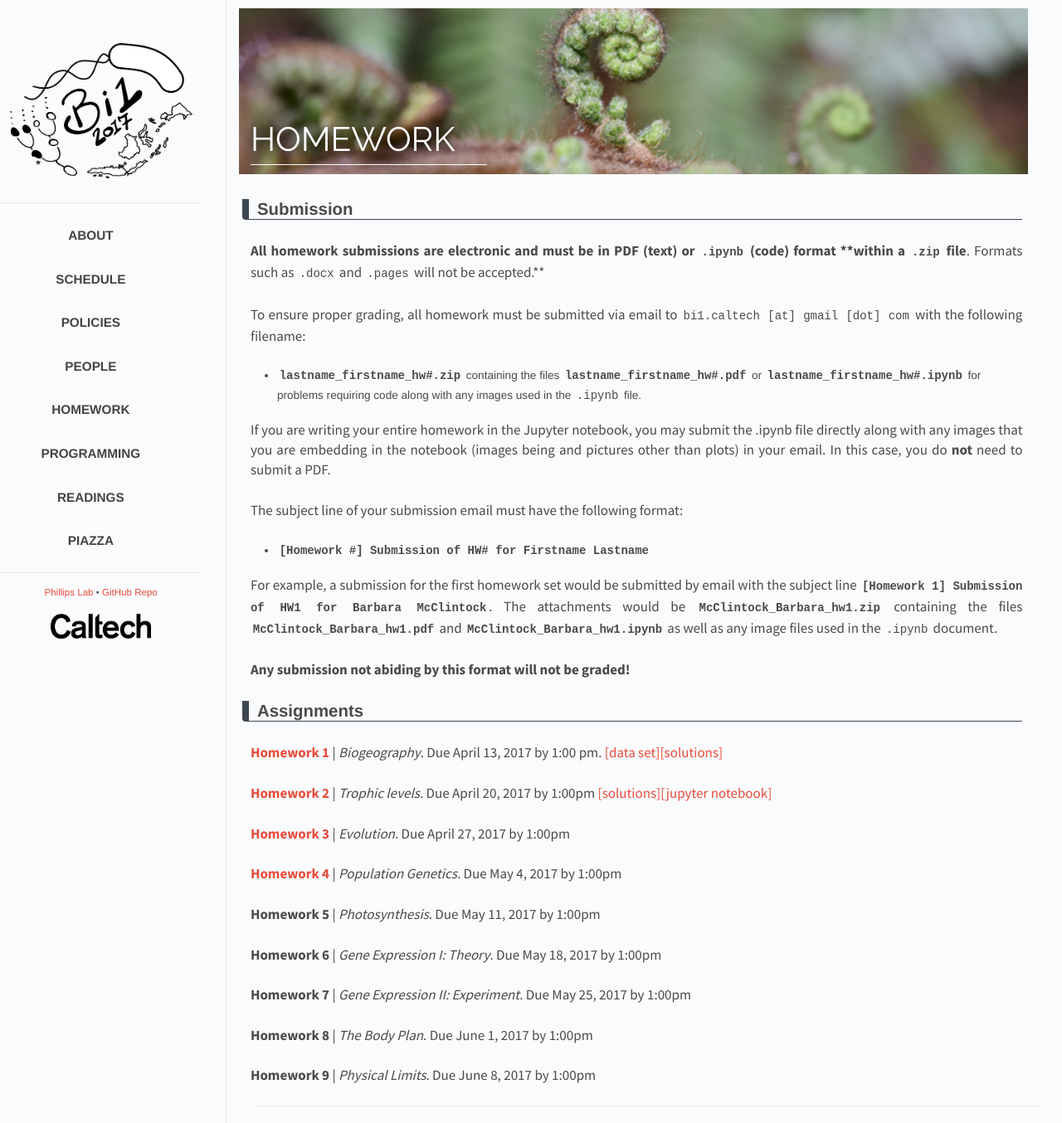
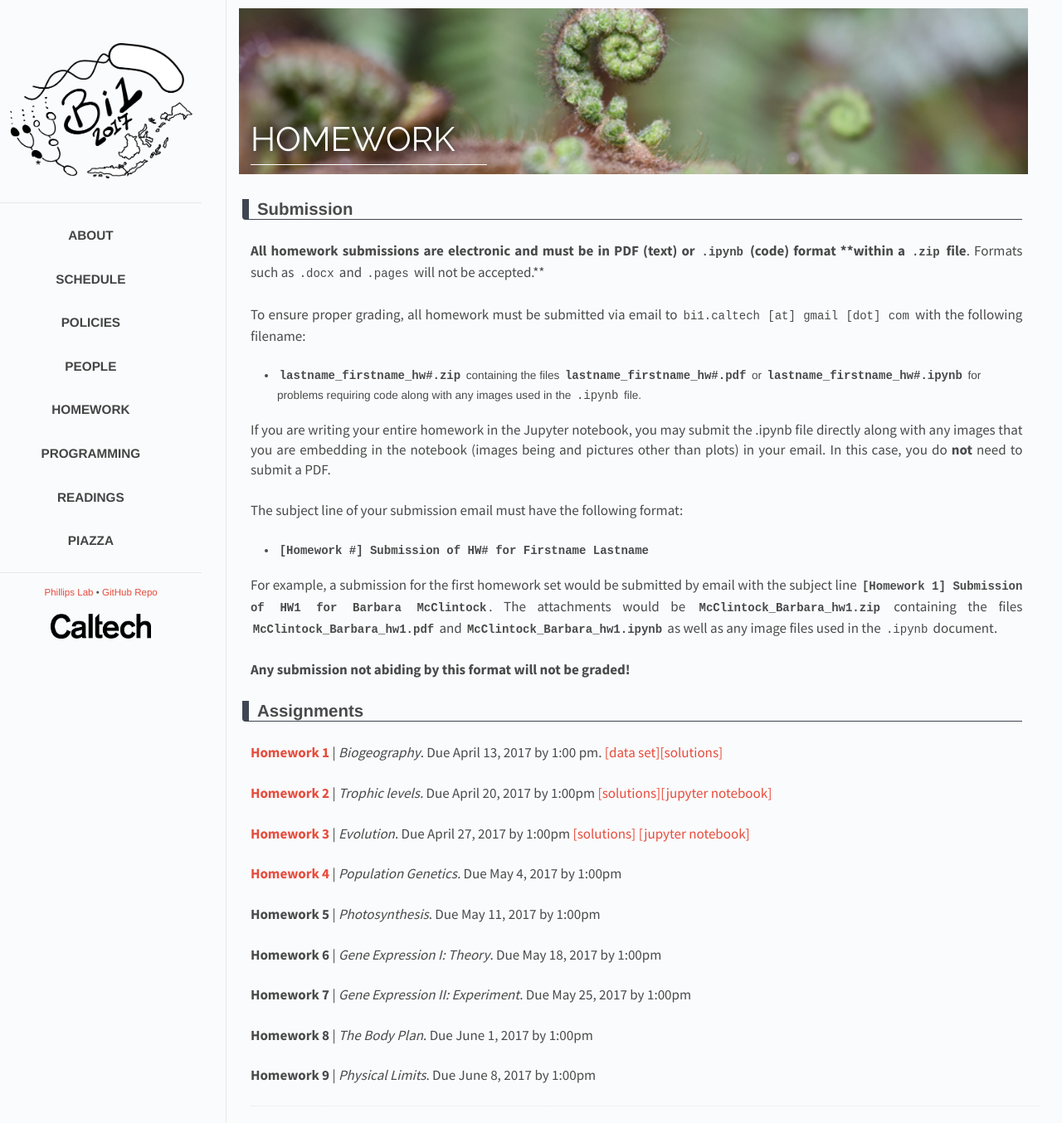
Before and after one commit to RPGroup-PBoC/bi1, a Jekyll site: the page built from _posts/2017-01-27-homework.md, in a window 1280 px wide. Shown: the whole page at 83% size. Built offline with Jekyll 4.4.1, drawn with Linux system fonts in a browser that asks for light colours.

Commit message:
Added link to solutions for homework 3

```diff
--- a/_posts/2017-01-27-homework.md
+++ b/_posts/2017-01-27-homework.md
@@ -37,7 +37,7 @@ McClintock`**. The attachments would be **`McClintock_Barbara_hw1.zip`** contain
 [\[solutions\]](http://www.rpgroup.caltech.edu/courses/bi1_2017/protected/hw2_trophic_cascades_solutions_Sp2017.pdf)[\[jupyter notebook\]](http://www.rpgroup.caltech.edu/courses/bi1_2017/protected/hw2_trophic_cascades_solutions_jupyter_notebook_Sp2017.html)
 
 
- **[Homework 3](http://www.rpgroup.caltech.edu/courses/bi1_2017/homework/hw3_evolution_Sp2017.pdf)** \| *Evolution*. Due April 27, 2017  by 1:00pm
+ **[Homework 3](http://www.rpgroup.caltech.edu/courses/bi1_2017/homework/hw3_evolution_Sp2017.pdf)** \| *Evolution*. Due April 27, 2017  by 1:00pm [\[solutions\]](http://www.rpgroup.caltech.edu/courses/bi1_2017/protected/hw3_evolution_solutions_Sp2017.pdf) [\[jupyter notebook\]](http://www.rpgroup.caltech.edu/courses/bi1_2017/protected/hw3_evolution_solution_jupyter_notebook_Sp2017.html)
 
  **[Homework 4](http://www.rpgroup.caltech.edu/courses/bi1_2017/homework/hw4_pop_gen_Sp2017.pdf)** \| *Population Genetics.* Due May 4, 2017  by 1:00pm
 
```
